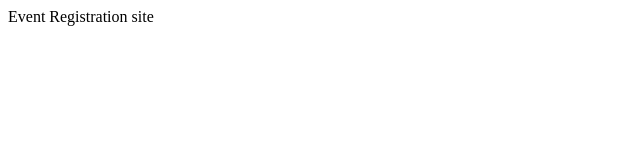
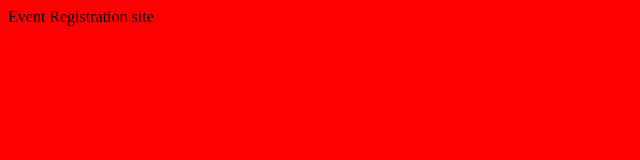
Before and after one commit to ajchakor/ajchakorWT2, a plain HTML site: page index.htm in a window 1280 px wide. Shown: the whole page, without its empty margins (0-640 px from the left). Drawn offline with Linux system fonts and the light colour scheme.

Commit message:
Update index.htm

```diff
--- a/index.htm
+++ b/index.htm
@@ -3,7 +3,7 @@
         Event Registration site
     </head>
 
-    <bod bgcolor="red">
+    <body bgcolor="red">
 
     </body>
 </html>
```
